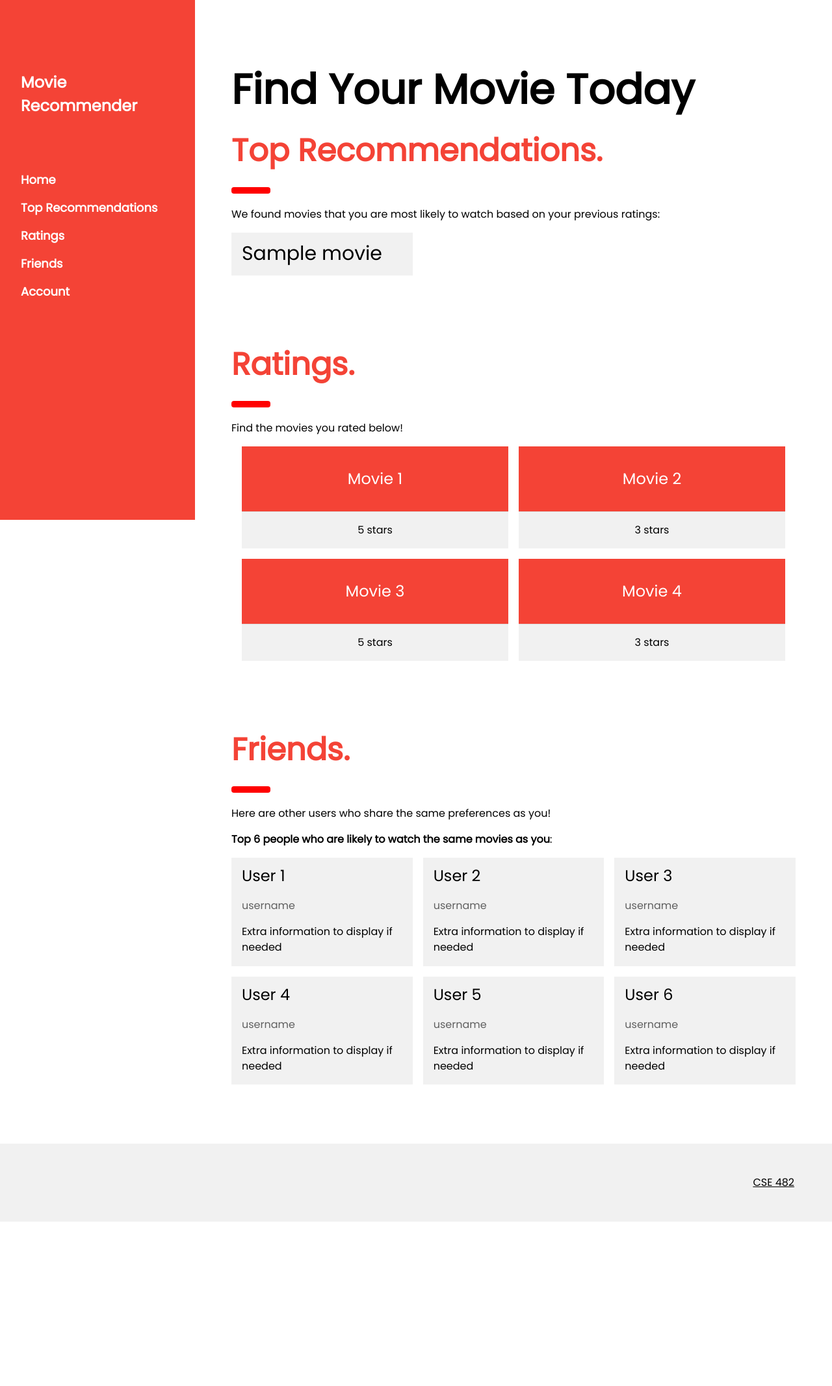
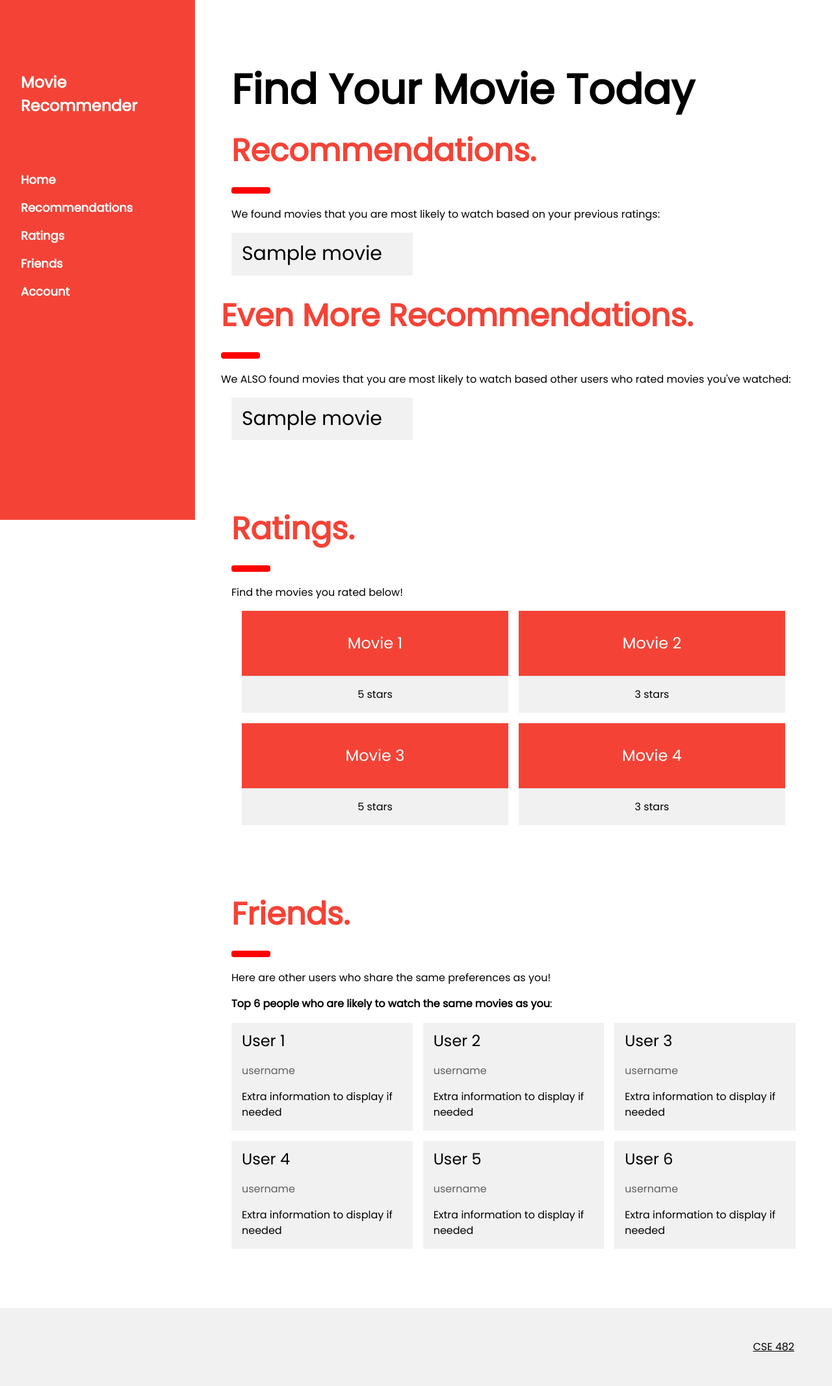
Before and after one commit to walshb15/MovieRecommender, a Django app: template movieRecommender/templates/movieRecommender/home.html in a window 1280 px wide. Shown: the whole page at 65% size. Before the commit the page ends 1880 px from the top, so only its background shows below. Run offline with Django 3.2, Linux system fonts and the light colour scheme; the template is opened without the code that fills it: most values are stand-ins (such as "Sample title", 1, 10 or a date in 2020).

Commit message:
Second recommdation part
added the second recommdation to the home page

```diff
--- a/movieRecommender/templates/movieRecommender/home.html
+++ b/movieRecommender/templates/movieRecommender/home.html
@@ -24,7 +24,7 @@ body {font-size:16px;}
   </div>
   <div class="w3-bar-block">
     <a href="#" onclick="w3_close()" class="w3-bar-item w3-button w3-hover-white">Home</a>
-    <a href="#recommendations" onclick="w3_close()" class="w3-bar-item w3-button w3-hover-white">Top Recommendations</a>
+    <a href="#recommendations" onclick="w3_close()" class="w3-bar-item w3-button w3-hover-white">Recommendations</a>
     <a href="#ratings" onclick="w3_close()" class="w3-bar-item w3-button w3-hover-white">Ratings</a>
     <a href="#friends" onclick="w3_close()" class="w3-bar-item w3-button w3-hover-white">Friends</a>
     <a href="#account" onclick="w3_close()" class="w3-bar-item w3-button w3-hover-white">Account</a>
@@ -46,12 +46,12 @@ body {font-size:16px;}
   <!-- Header -->
   <div class="w3-container" style="margin-top:80px" id="recommendations">
     <h1 class="w3-jumbo"><b>Find Your Movie Today</b></h1>
-    <h1 class="w3-xxxlarge w3-text-red"><b>Top Recommendations.</b></h1>
+    <h1 class="w3-xxxlarge w3-text-red"><b>Recommendations.</b></h1>
     <hr style="width:50px;border:5px solid red" class="w3-round">
     <p>We found movies that you are most likely to watch based on your previous ratings:</p>
   </div>
 
-  <!-- Recommendations -->
+  <!-- Recommendations based on User -->
   <div class="w3-row-padding w3-grayscale">
     {% for movie in uMovies %}
       <div class="w3-col m4 w3-margin-bottom">
@@ -106,8 +106,21 @@ body {font-size:16px;}
   </div>
 
 
-
-
+  <!-- Recommendations based on people who rate similar to the user-->
+  <h1 class="w3-xxxlarge w3-text-red"><b>Even More Recommendations.</b></h1>
+  <hr style="width:50px;border:5px solid red" class="w3-round">
+  <p>We ALSO found movies that you are most likely to watch based other users who rated movies you've watched:</p>
+  <div class="w3-row-padding w3-grayscale">
+    {% for movie in uMovies %}
+      <div class="w3-col m4 w3-margin-bottom">
+        <div class="w3-light-grey">
+          <div class="w3-container">
+            <h2>{{movie.title}}</h2>
+          </div>
+        </div>
+      </div>
+    {% endfor %}
+  </div>
 
 
   <!-- Ratings -->
--- a/movieRecommender/views.py
+++ b/movieRecommender/views.py
@@ -4,7 +4,7 @@ from .models import Rating
 from .recommendDriver import movieGetter
 
 def home(request):
-    testPrinter("According to all known laws of aviation")
+    #testPrinter("According to all known laws of aviation")
     testTitles = movieGetter([110.0, 223.0, 260.0, 329.0, 733.0, 919.0])
     context = {
         'uMovies':  testTitles
```
